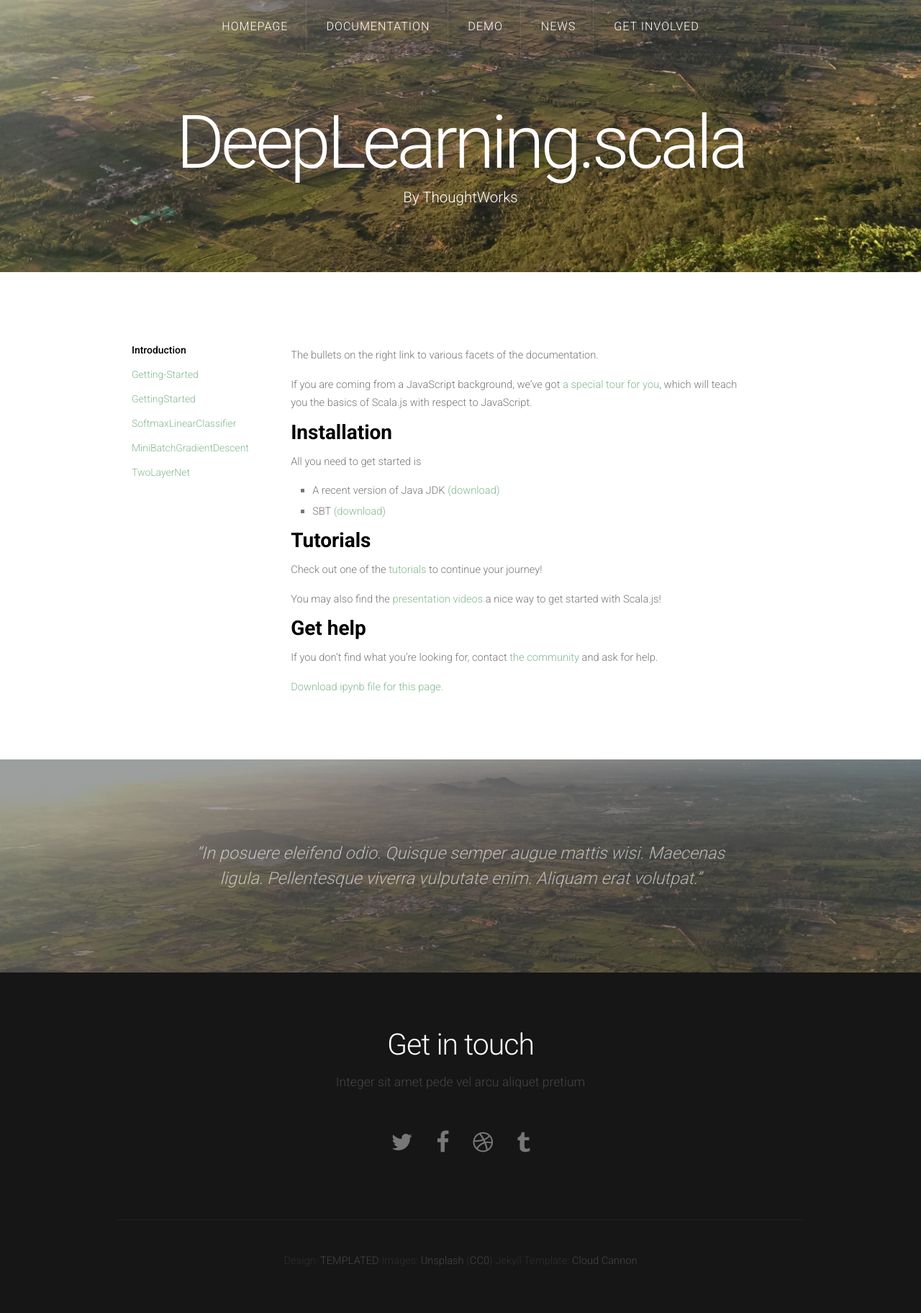
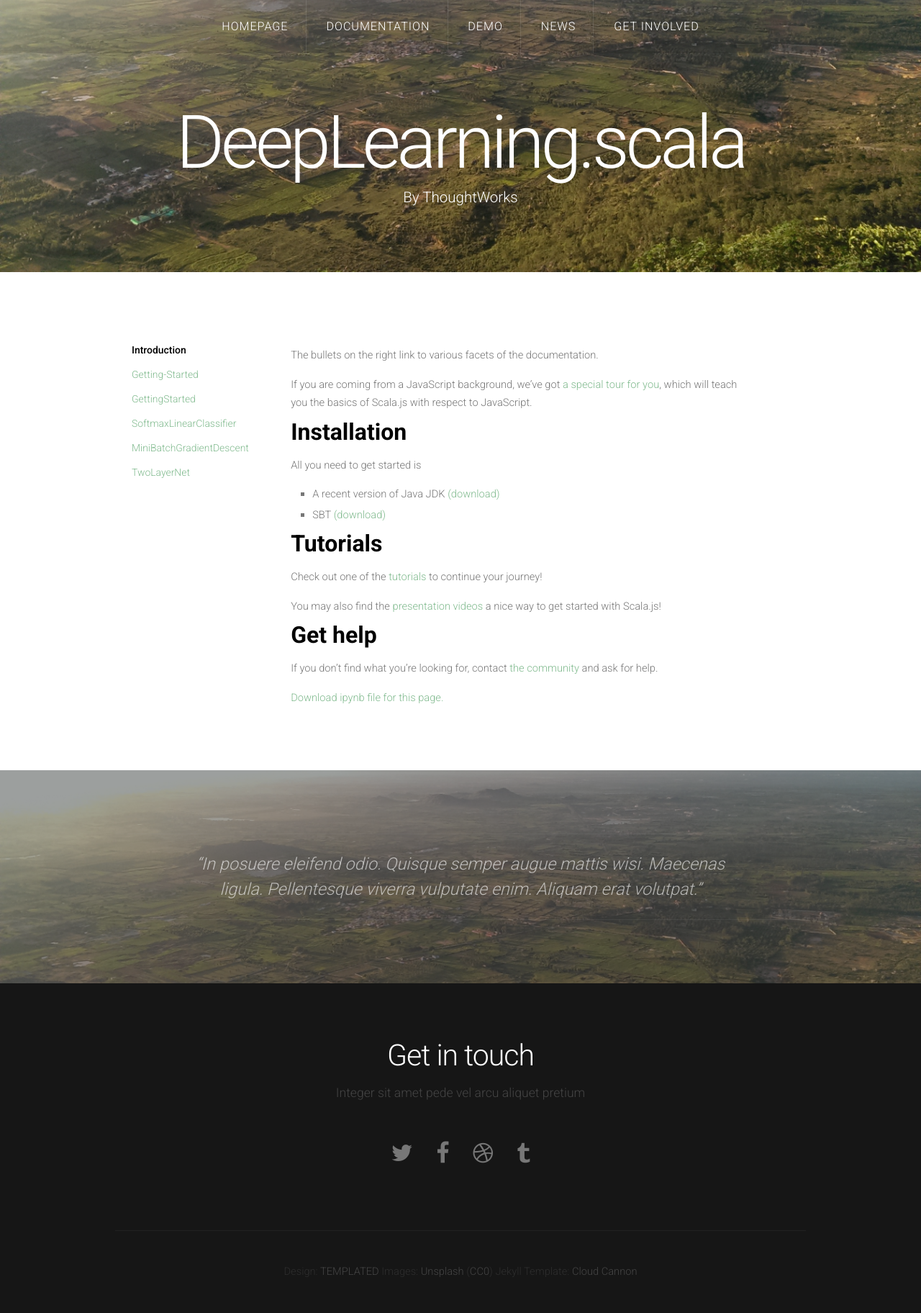
Before and after one commit to ThoughtWorksInc/DeepLearning.scala, a Jekyll site: the page built from demo/index.md, in a window 1280 px wide. Shown: the whole page at 72% size. Built offline with Jekyll 4.4.1, drawn with Linux system fonts in a browser that asks for light colours; nearby versions of some CDN libraries; comment, search, counter and statistics services are not loaded.

Commit message:
expand the size of h1.

```diff
--- a/assets/css/style.css
+++ b/assets/css/style.css
@@ -418,7 +418,8 @@
 
 	.normal-head h1 {
 		color: #000000;
-		font-size: 28px;
+		font-size: 32px;
+		margin-bottom: 20px;
 	}
 
 	.normal-head h2 {
```
